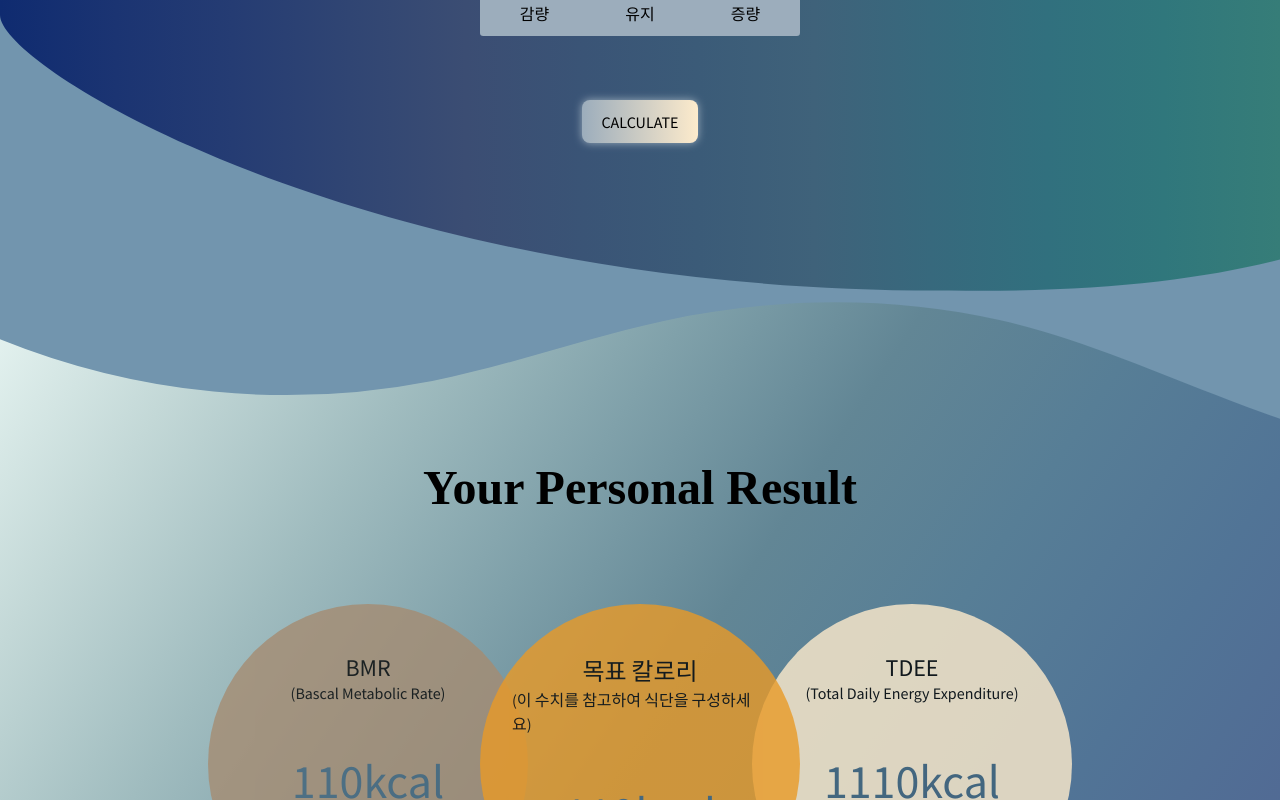
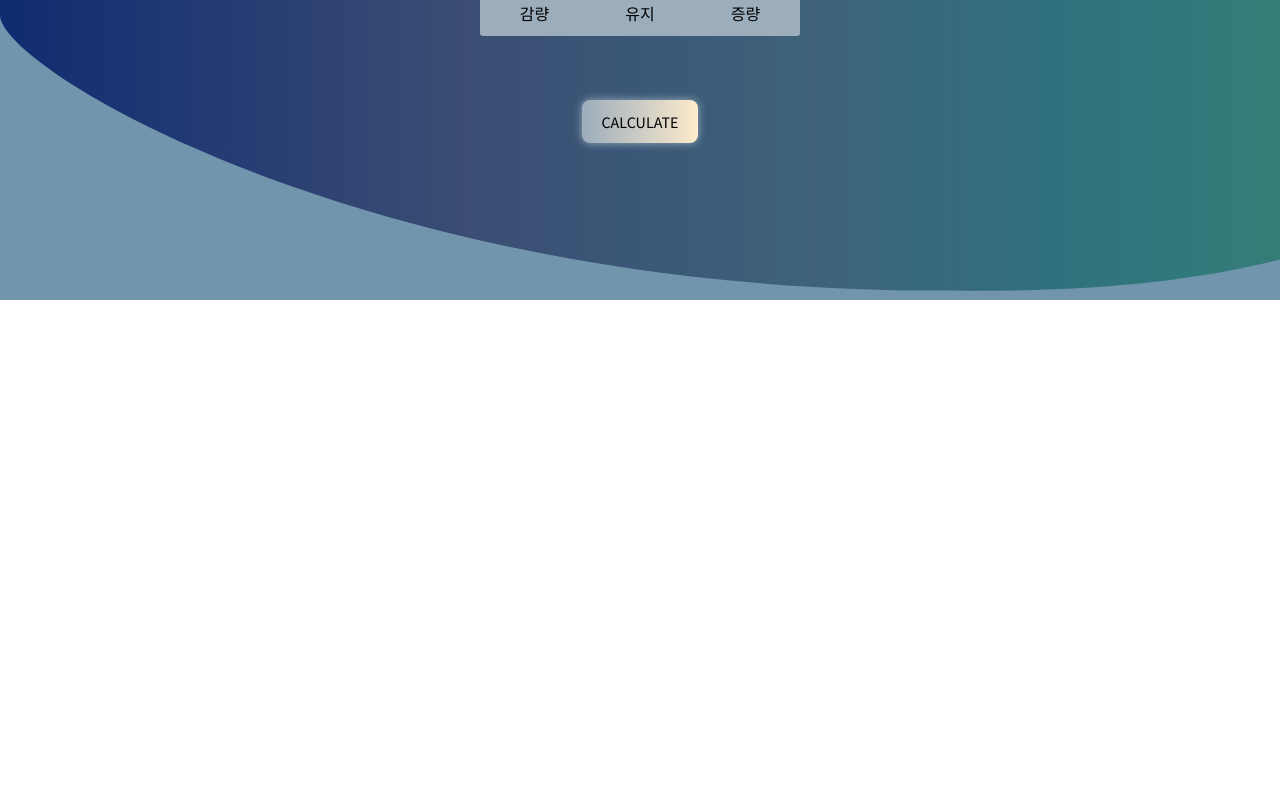
Before and after one commit to CodeSoom/project-react-5-rheech22, a React app: page /project-react-5-rheech22/ in a window 1280 px wide. Shown: the part 618-1418 px from the top of the page. After the commit the page ends 918 px from the top, so only its background shows below. Built offline with nearby package versions, Linux system fonts and the light colour scheme; a web font is replaced by a local one.

Commit message:
Edit width

```diff
--- a/index.html
+++ b/index.html
@@ -17,6 +17,9 @@
         padding: 0;
         font-size: 16px;
         font-weight: 300;
+        width: 100vw;
+        max-width: 100%;
+        overflow-x: hidden;
       }
     </style>
   </head>
--- a/src/components/CaloriesSection.jsx
+++ b/src/components/CaloriesSection.jsx
@@ -18,9 +18,9 @@ const Container = styled.section({
   },
   '& > div': {
     borderRadius: '50%',
-    padding: '3em 2em',
-    width: '20em',
-    height: '20em',
+    padding: '3em 0',
+    width: '19em',
+    height: '19em',
   },
   '& >div:first-of-type': {
     gridArea: 'c1',
--- a/src/pages/HomePage.jsx
+++ b/src/pages/HomePage.jsx
@@ -13,7 +13,6 @@ const Container = styled.div({
   paddingTop: '1em',
   position: 'relative',
   width: '100%',
-  // minWidth: '375px',
   height: 'fit-content',
   backgroundImage: 'linear-gradient(to right, #0f2b70, #1b3472, #253c73, #304573, #3b4d73, #3a5476, #3b5b78, #3f627a, #37697d, #31707e, #30777c, #367d78)',
   color: 'white',
--- a/src/slice.js
+++ b/src/slice.js
@@ -18,9 +18,9 @@ const { actions, reducer } = createSlice({
     },
     calculatorMessage: '',
     calories: {
-      bmr: 110,
-      tdee: 1110,
-      result: 110,
+      bmr: 0,
+      tdee: 0,
+      result: 0,
     },
   },
   reducers: {
```
